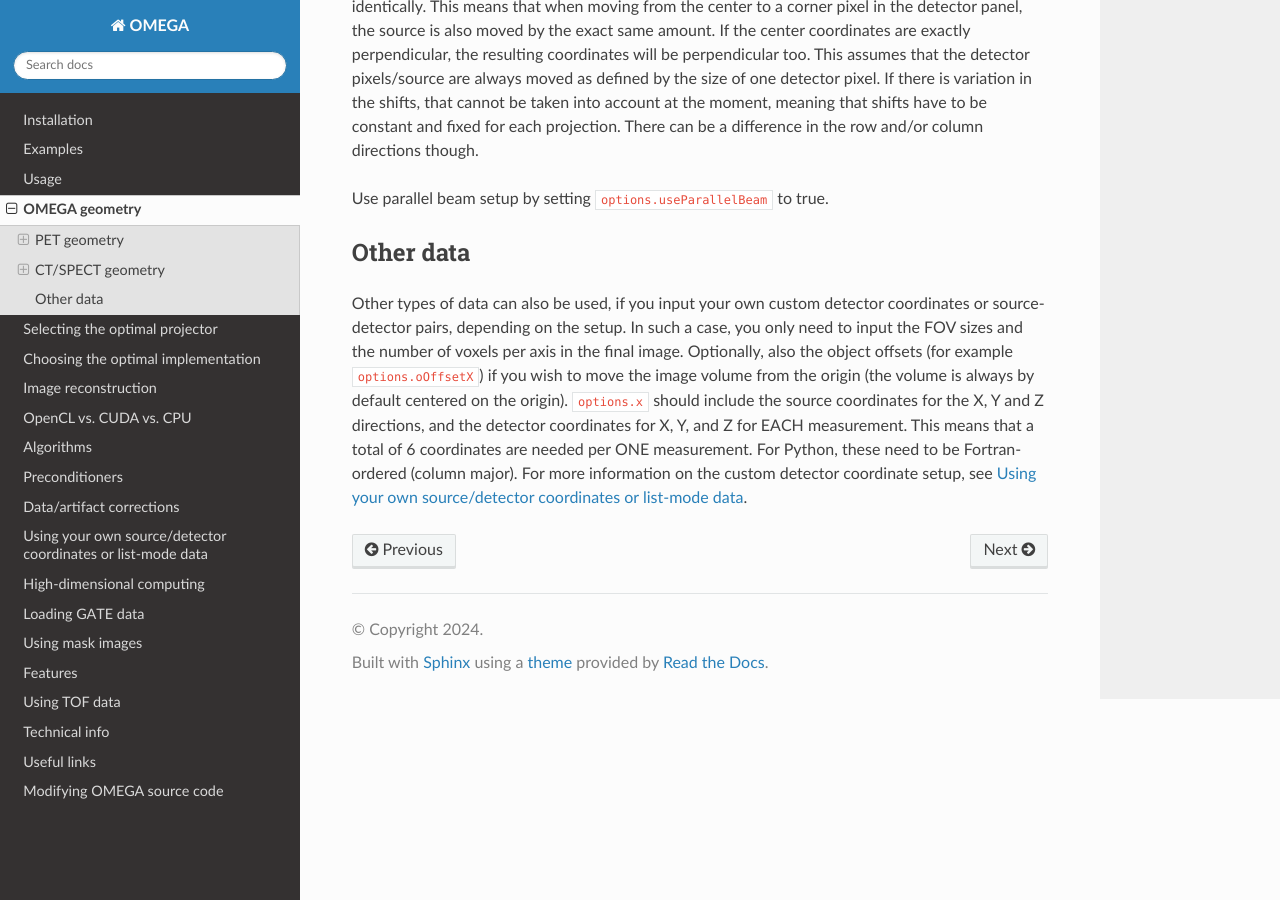
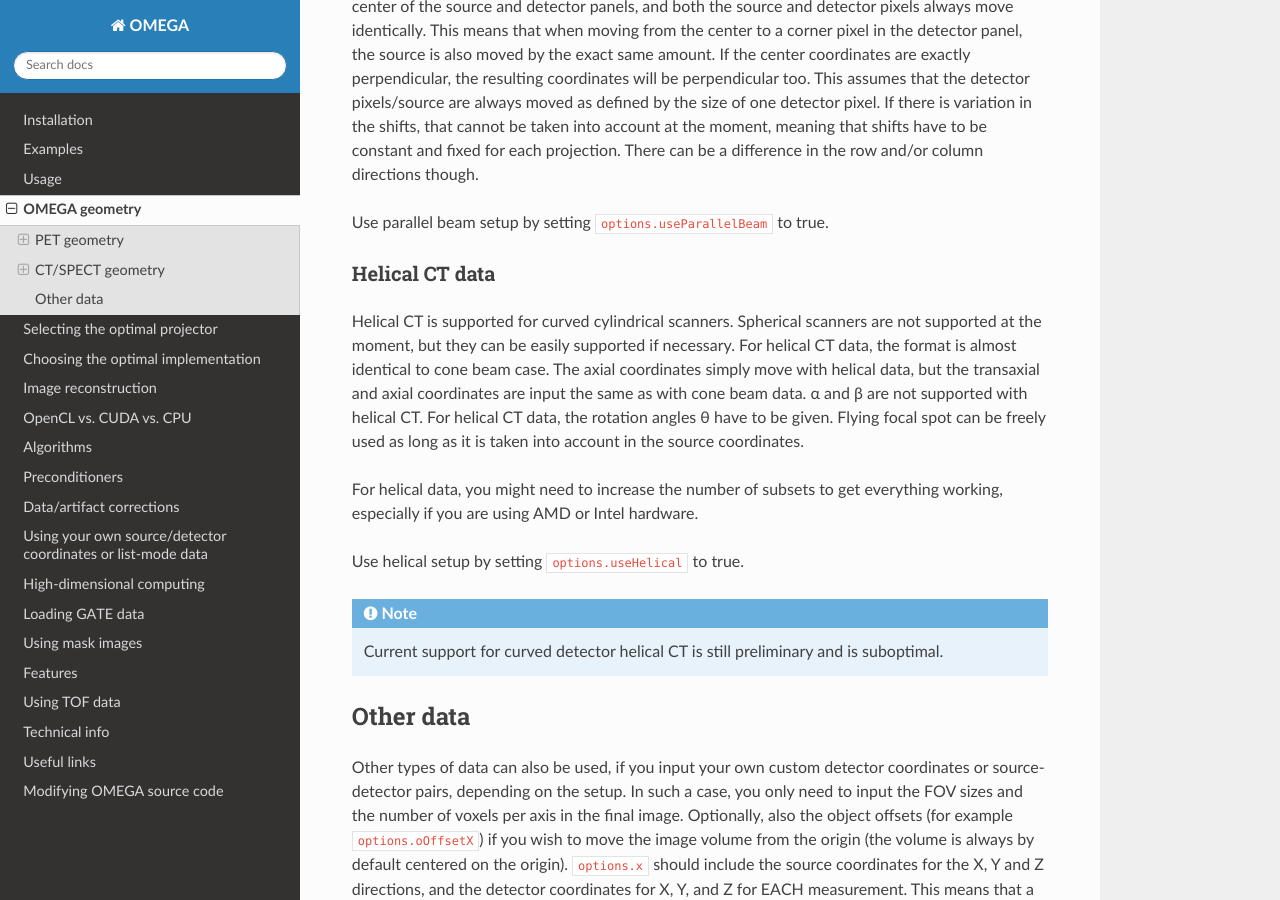
Before and after one commit to villekf/OMEGA-doc, a Sphinx documentation site: the page built from docs/source/geometry.rst, in a window 1280 px wide and 900 px high, scrolled down 6083 px. Built offline with Sphinx 7.4.7 and the Read the Docs theme 3.1.0, drawn with Linux system fonts in a browser that asks for light colours.

Commit message:
Add information on helical CT

```diff
--- a/docs/source/geometry.rst
+++ b/docs/source/geometry.rst
@@ -123,6 +123,22 @@ projection. There can be a difference in the row and/or column directions though
 
 Use parallel beam setup by setting ``options.useParallelBeam`` to true.
 
+Helical CT data
+^^^^^^^^^^^^^^^
+
+Helical CT is supported for curved cylindrical scanners. Spherical scanners are not supported at the moment, but they can be easily supported if necessary.
+For helical CT data, the format is almost identical to cone beam case. The axial coordinates simply move with helical data, but the transaxial and axial
+coordinates are input the same as with cone beam data. α and β are not supported with helical CT. For helical CT data, the rotation angles θ have to be
+given. Flying focal spot can be freely used as long as it is taken into account in the source coordinates.
+
+For helical data, you might need to increase the number of subsets to get everything working, especially if you are using AMD or Intel hardware.
+
+Use helical setup by setting ``options.useHelical`` to true.
+
+.. note::
+
+	Current support for curved detector helical CT is still preliminary and is suboptimal.
+
 
 Other data
 ----------
--- a/docs/source/selectingprojector.rst
+++ b/docs/source/selectingprojector.rst
@@ -47,7 +47,8 @@ All optimal CT projectors are OpenCL/CUDA only! This means that only implementat
 For CT data, the most optimal choice is generally the branchless distance-driven (BDD) projector, i.e. projector_type = 5. However, this method is slow and can be practically useless in certain cases (depending on the scanner geometry).
 It has reduced usefulness when using regularization. BDD is the branchless version of the distance-driven projector. In general, the DD methods compute the area of the intersection. For forward projection, we project rays from the
 source to the four corners of a detector pixel. The area inside these four points in the image volume is then computed for each slice. Backprojection works similarly, but we project the lines to the corners of each voxel and then
-compute the area on the detector. In general, backprojection tends to have a greater beneficial effect compared to the other projectors than forward projection. See below for hybrid projectors.
+compute the area on the detector. In general, backprojection tends to have a greater beneficial effect compared to the other projectors than forward projection. See below for hybrid projectors. Note that BDD is not yet supported with
+helical CT data with a curved panel.
 
 Projector type 4 is a method that should work well in most cases. It is a ray-based interpolation-based projector in the forward projection and a voxel-based projector in the backprojection. The forward projection is identical to the
 PET version, i.e. it linearly interpolates values after a pre-determined step size. This step size can be adjusted with ``options.dL`` and is the relative size of one voxel. I.e. ``options.dL = 1``
```
